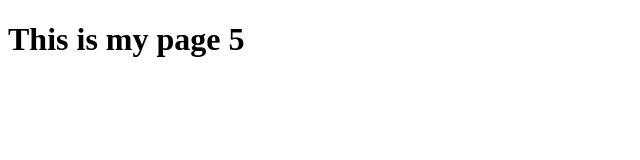
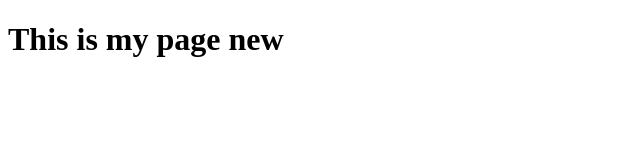
Before and after one commit to AuroraRW/temp, a plain HTML site: page index.html in a window 1280 px wide. Shown: the full height of the page, 0-640 px from the left. Drawn offline with Linux system fonts and the light colour scheme.

Commit message:
update the title

```diff
--- a/index.html
+++ b/index.html
@@ -6,6 +6,6 @@
     <title>Document</title>
 </head>
 <body>
-    <h1>This is my page 5 </h1>
+    <h1>This is my page new </h1>
 </body>
 </html>
```
